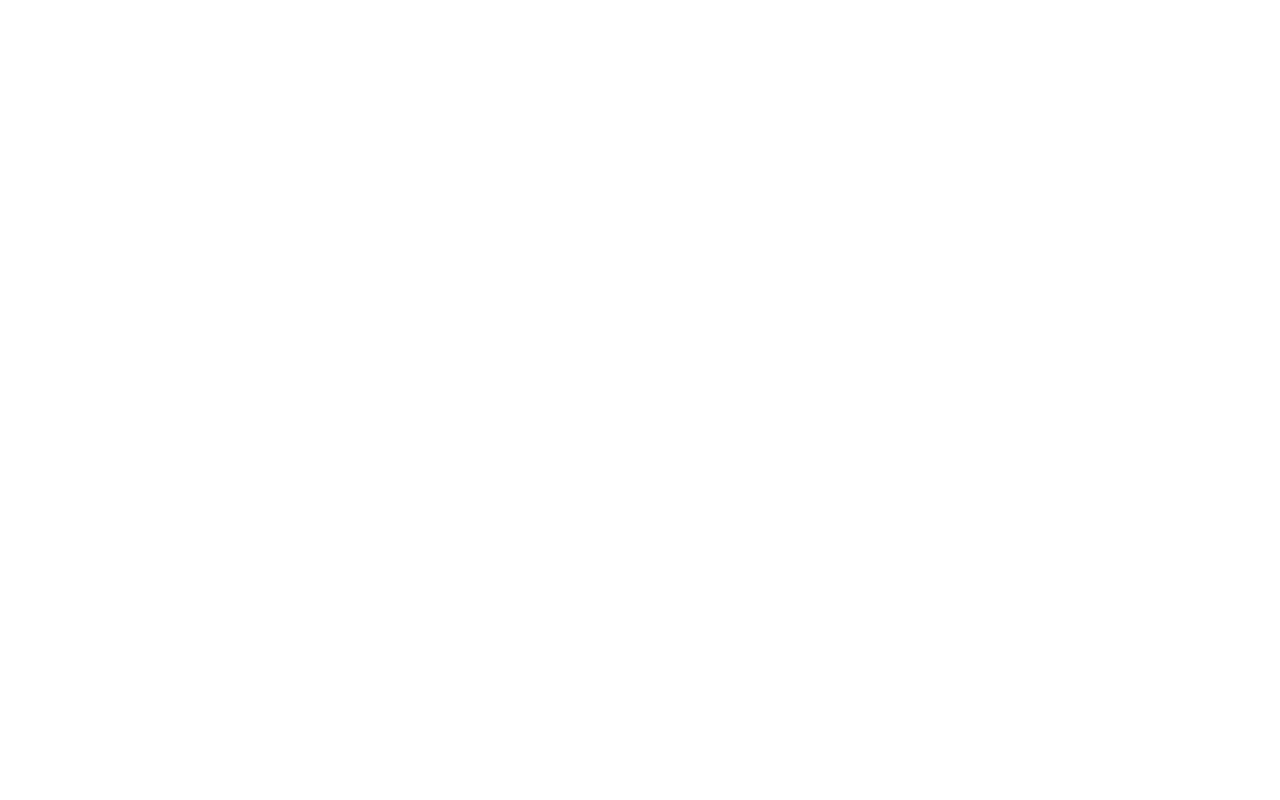
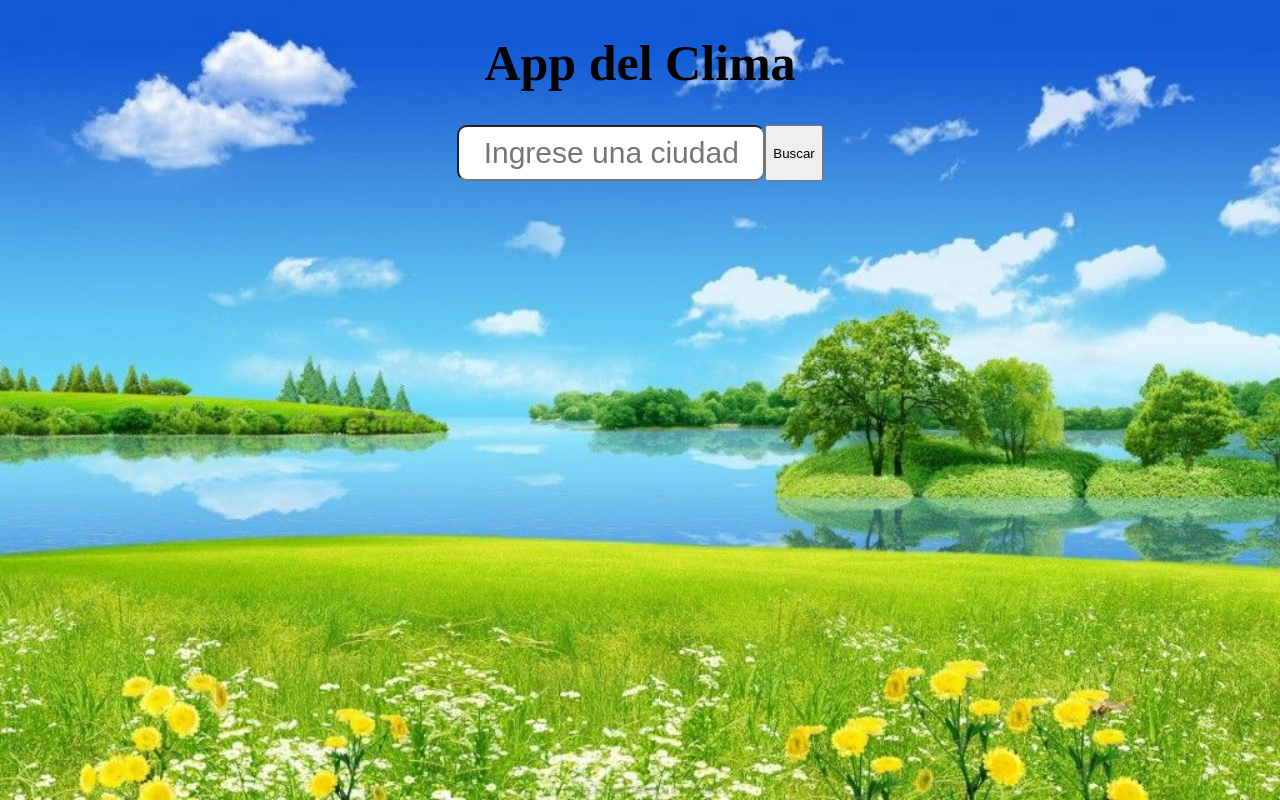
Before and after one commit to FacuTello/weatherApp, a plain HTML site: page index.html in a window 1280 px wide. Drawn offline with Linux system fonts and the light colour scheme.

Commit message:
input search done

```diff
--- a/index.html
+++ b/index.html
@@ -7,6 +7,11 @@
     <title>Document</title>
 </head>
 <body>
+    <h1 class="title">App del Clima</h1>
+    <div class="container">
+        <input type="text" class="input-search"  placeholder="Ingrese una ciudad">
+        <button id="btn-search">Buscar</button>
+    </div>
     <script src="index.js"></script>
 </body>
 </html>
--- a/index.js
+++ b/index.js
@@ -0,0 +1,26 @@
+'use strict'
+
+
+const button = document.getElementById("btn-search");
+
+function searchCityWeather(){
+    const input = document.querySelector('.input-search').value;
+    let peticion = fetch("https://api.weatherapi.com/v1/forecast.json?key=534a48d967bf4420a33190751241701&q=" + input + "&lang=es&days=5");
+peticion
+    .then(res => res.json())
+    .then(res => console.log(res.current.condition.text))
+}
+
+button.addEventListener('click', searchCityWeather);
+/*let peticion = fetch("https://api.weatherapi.com/v1/forecast.json?key=534a48d967bf4420a33190751241701&q=buenos-aires&lang=es&days=6")
+peticion
+    .then(res => res.json())
+    .then(res => console.log(res))
+ /*   .then(res => {
+        // Accede a la propiedad 'condition' y luego a 'text'
+        const conditionText = res.current.condition.text;
+
+        // Hacer algo con conditionText, como imprimirlo en la consola
+        console.log("Texto de la condición:", conditionText);
+    })
+*/
--- a/styles.css
+++ b/styles.css
@@ -0,0 +1,37 @@
+body {
+    background-image: url('background1.jpg');
+    background-size: cover;
+}
+
+.title{
+    text-align: center;
+    font-size: 50px;
+}
+
+.container{
+    display: flex;
+    justify-content: center;
+
+}
+
+.input-search{
+    width: 300px;
+    height: 50px;
+    font-size: 30px;
+    border-radius: 10px;
+    text-align: center;
+}
+
+
+
+
+
+
+
+
+
+@media screen and (max-width: 350px) {
+    body{
+        background-size: auto;
+    }
+}
```
Also changed, not shown: background1.jpg (added).
